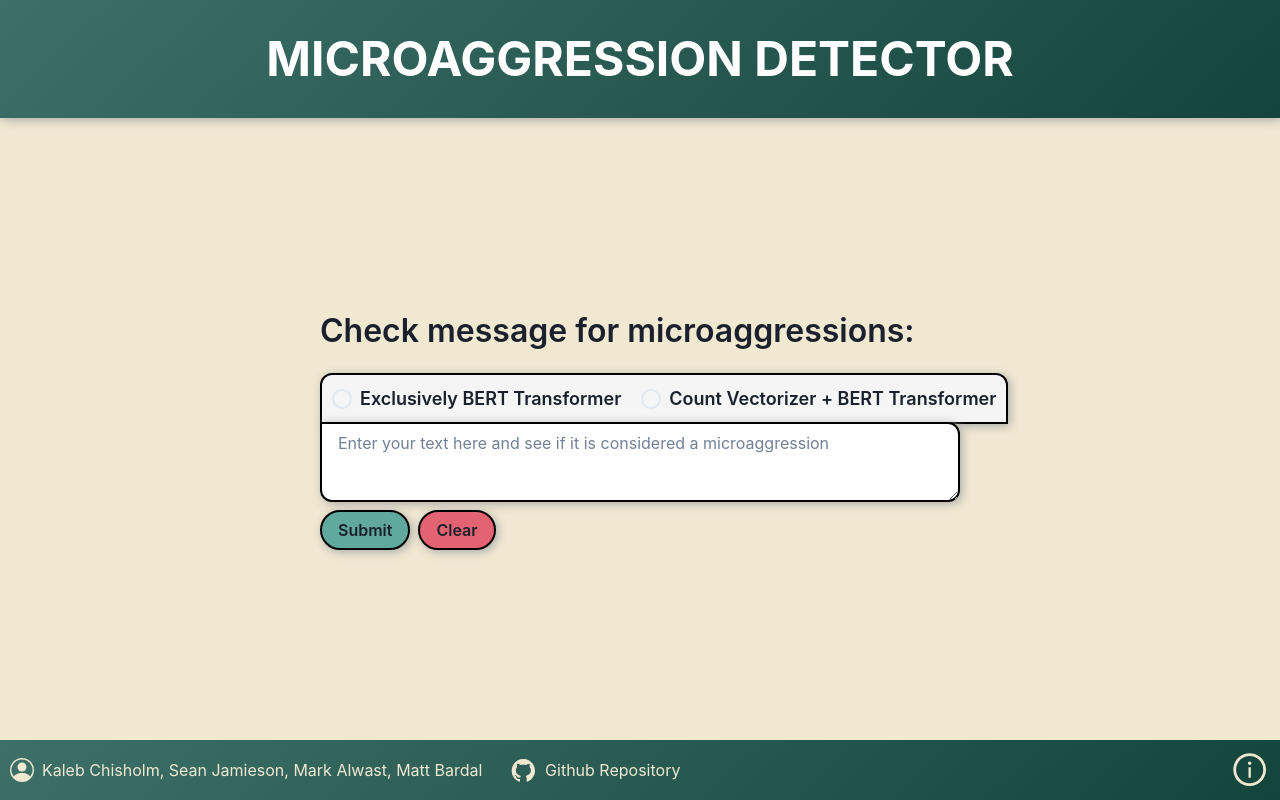
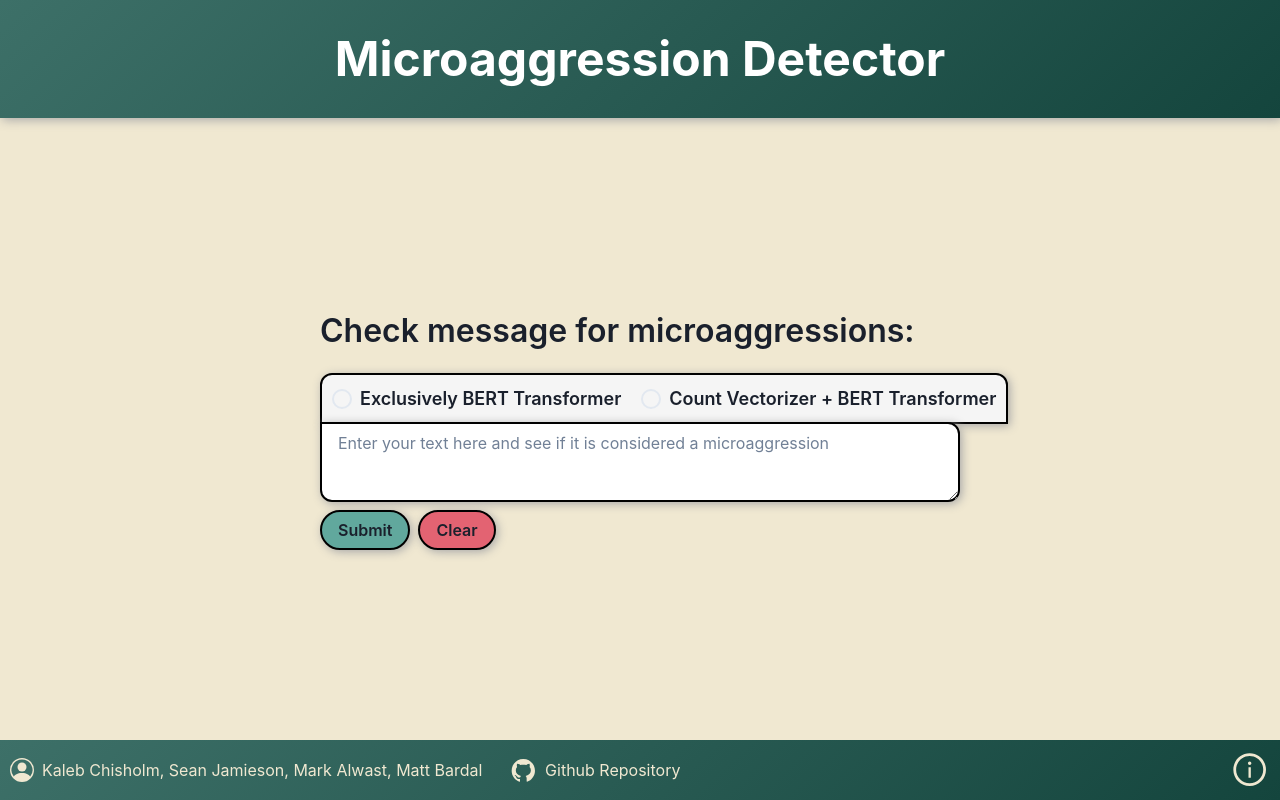
Before and after one commit to kalebchisholm/microaggressions, a React (Create React App) app in the folder client/: page / in a window 1280 px wide. Built offline with nearby package versions, Linux system fonts and the light colour scheme.

Commit message:
changed header

```diff
--- a/client/src/pages/Main.jsx
+++ b/client/src/pages/Main.jsx
@@ -37,7 +37,7 @@ export function Main() {
         shadow="2px 2px 10px darkgray"
         fontSize="5xl"
       >
-        MICROAGGRESSION DETECTOR
+        Microaggression Detector
       </Heading>
       <TextEntry />
       <HStack justify="space-between" p="10px" bg="linear-gradient(137deg, rgba(61,112,104,1) 0%, rgba(20,69,61,1) 100%)">
```
